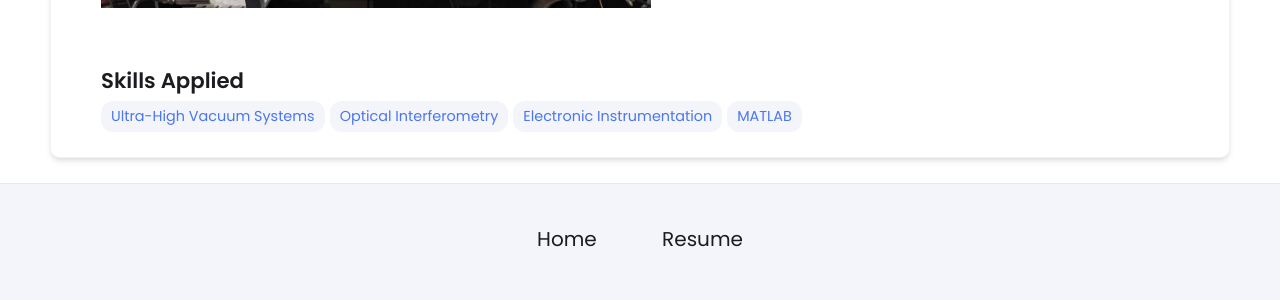
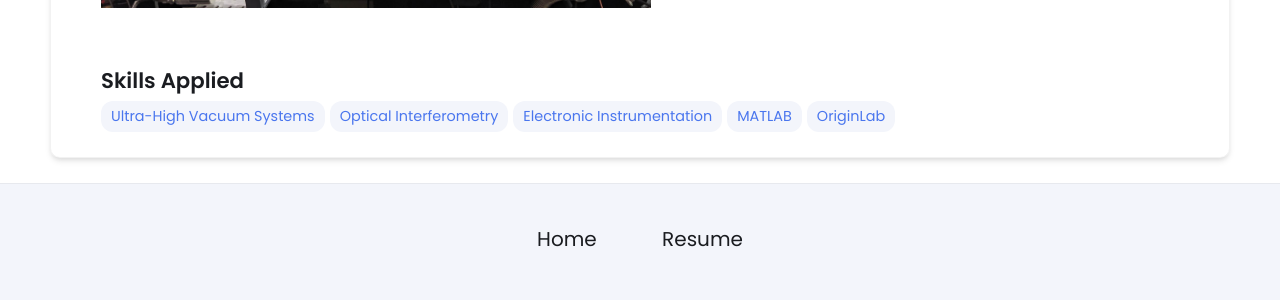
Before and after one commit to HagenGress/HagenGress.github.io, a Jekyll site: the page built from _projects/NEMS/index.md, in a window 1280 px wide. Shown: the part 820-1120 px from the top of the page. Built offline with Jekyll 4.4.1, drawn with Linux system fonts in a browser that asks for light colours.

Commit message:
Update index.md

```diff
--- a/_projects/NEMS/index.md
+++ b/_projects/NEMS/index.md
@@ -28,6 +28,7 @@ main-image: /NEMS_TitlePicture.jpg
       <span class="skill">Optical Interferometry</span>
       <span class="skill">Electronic Instrumentation</span>
       <span class="skill">MATLAB</span>
+      <span class="skill">OriginLab</span>
     </div>
   </div>
 </div>
```
